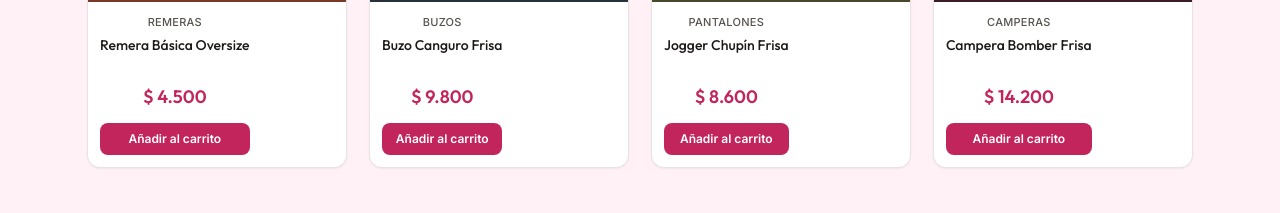
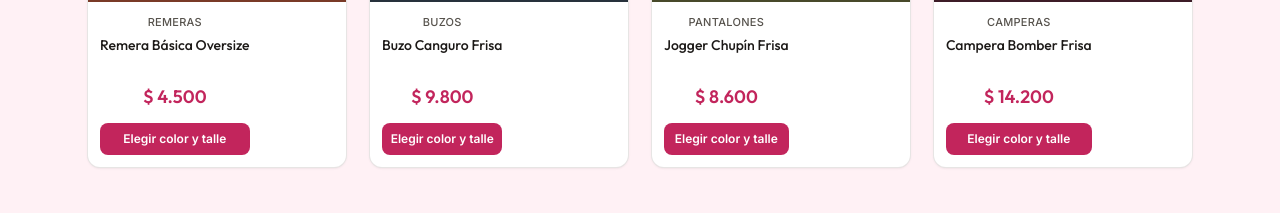
Before and after one commit to imanol27019/catalogo-ecommerce, a React (Vite) app: page / in a window 1280 px wide. Shown: the part 1160-1373 px from the top of the page. Built offline with nearby package versions, Linux system fonts and the light colour scheme; no server answers.

Commit message:
Corrijo el texto de nuevo

```diff
--- a/src/components/catalog/ProductCard.tsx
+++ b/src/components/catalog/ProductCard.tsx
@@ -58,7 +58,7 @@ export function ProductCard({ product, onSelect }: ProductCardProps) {
           <span className="font-heading text-lg font-semibold text-brand-600">{formatCurrency(price)}</span>
         </div>
         <span className="mt-2 w-full rounded-lg bg-brand-600 py-2 text-xs font-semibold text-white transition-colors group-hover:bg-brand-700">
-          Añadir al carrito
+          Elegir color y talle
         </span>
       </div>
     </button>
```
